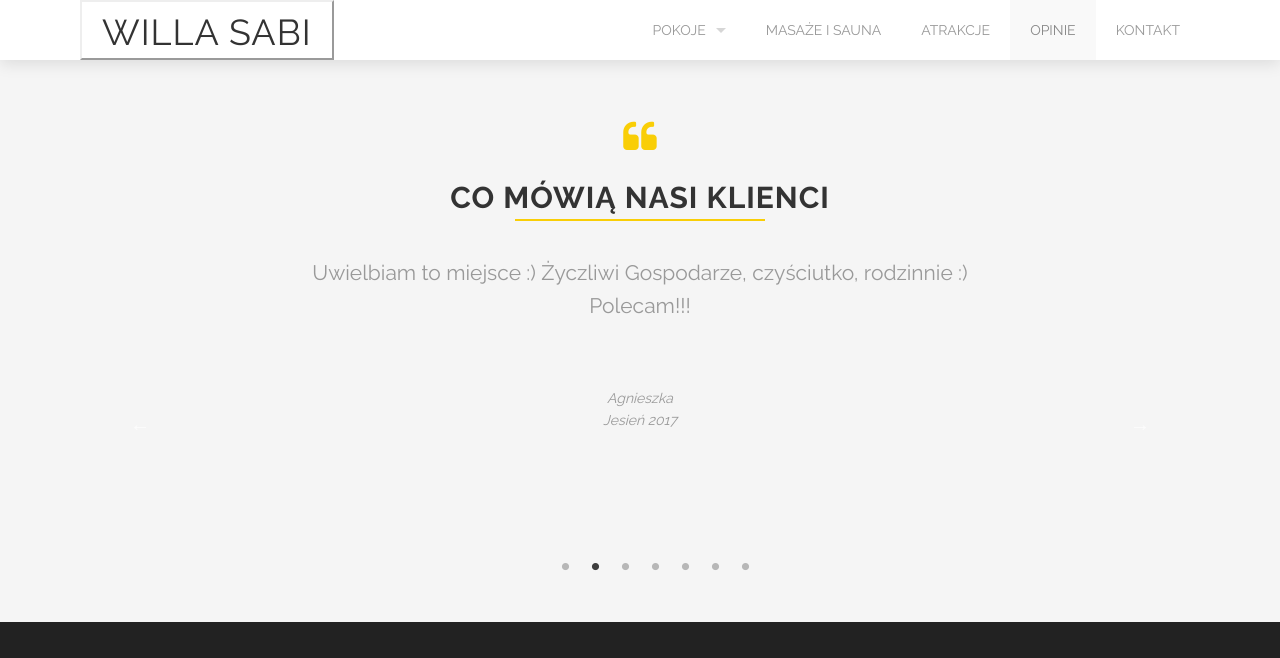
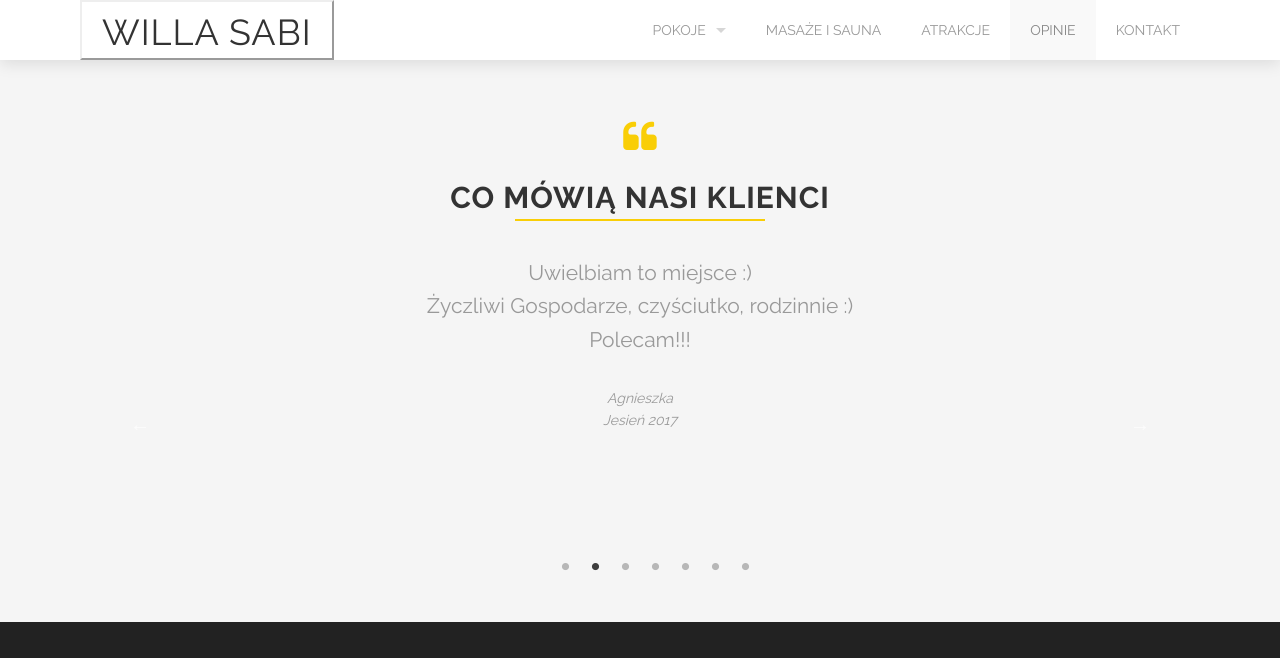
Before and after one commit to cs3b/usabi.pl, a Jekyll site: the page built from index.html, in a window 1280 px wide and 900 px high, scrolled down 1169 px, cut to the strip 0-658 px from the top of the window. Built offline with Jekyll 4.4.1, drawn with Linux system fonts in a browser that asks for light colours; comment, search, counter and statistics services are not loaded.

```diff
--- a/index.html
+++ b/index.html
@@ -47,10 +47,9 @@ testimonials:
   author: Agnieszka Olszewska
   date: Zima 2018
 - quote:
-  - |
-    Uwielbiam to miejsce :) Życzliwi Gospodarze, czyściutko, rodzinnie :)
+  - 'Uwielbiam to miejsce :) '
+  - "Życzliwi Gospodarze, czyściutko, rodzinnie :)"
   - Polecam!!!
-  - ''
   author: Agnieszka
   date: Jesień 2017
 - quote:
```
